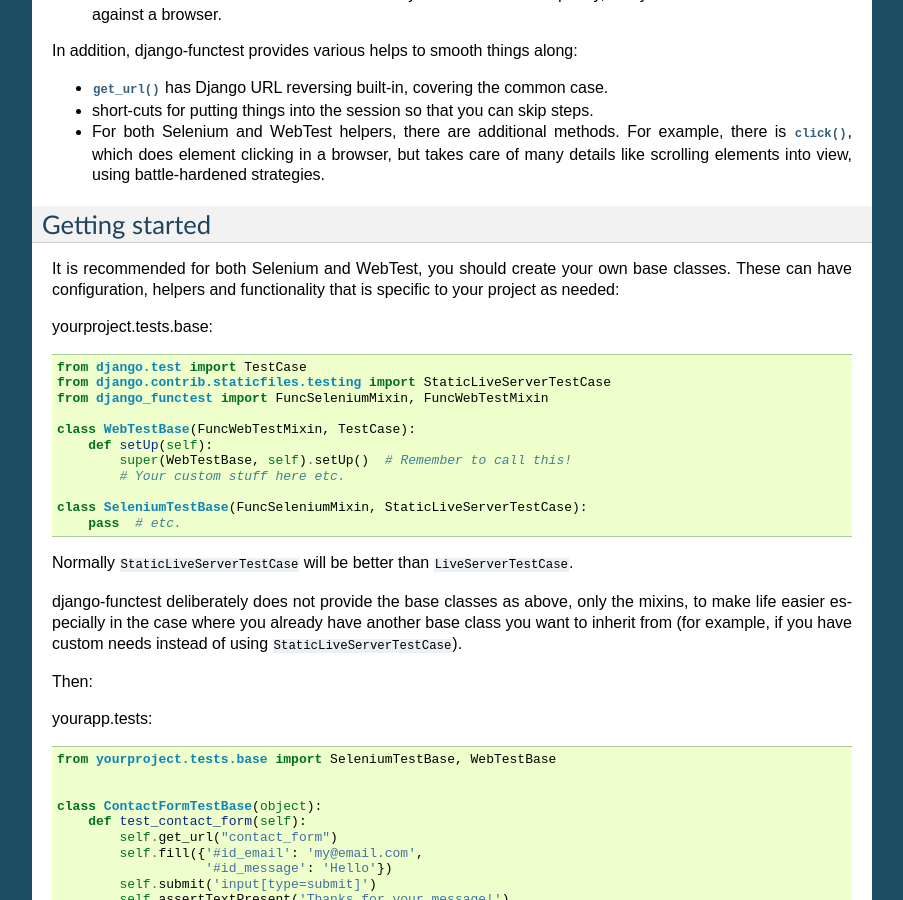
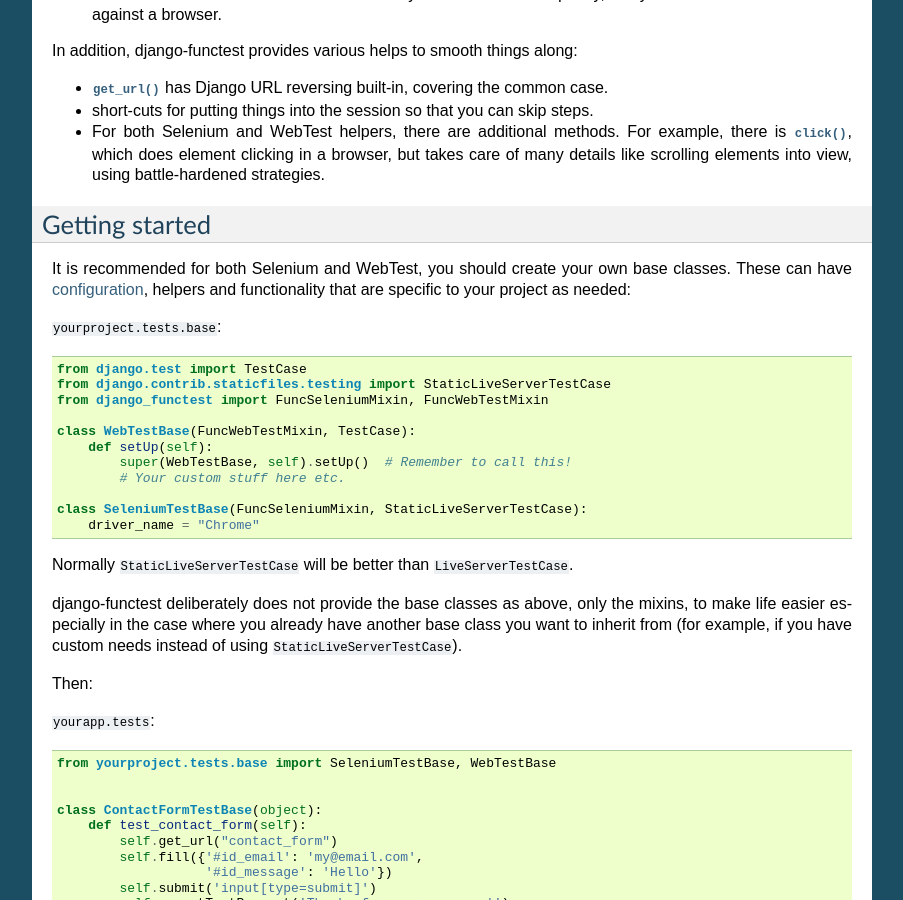
Before and after one commit to django-functest/django-functest, a Sphinx documentation site: the page built from docs/usage.rst, in a window 1280 px wide and 900 px high, scrolled down 804 px. Shown: the whole window, without its empty margins (198-1101 px from the left). Built offline with Sphinx 7.4.7, drawn with Linux system fonts in a browser that asks for light colours.

Commit message:
Docs improvements

```diff
--- a/docs/common.rst
+++ b/docs/common.rst
@@ -8,7 +8,7 @@
 Conventions:
 
 unittest provides assertion methods that are ``camelCased``. Django follows
-suite with assertion methods, but for other things defaults to the PEP8
+suit with assertion methods, but for other things defaults to the PEP8
 recommendation of ``name_with_underscores`` e.g. ``live_server_url``. We have
 followed the same pattern.
 
--- a/docs/selenium.rst
+++ b/docs/selenium.rst
@@ -6,12 +6,14 @@
 
 .. class:: django_functest.FuncSeleniumMixin
 
+   .. _selenium-configuration:
+
    **Configuration**
 
    These are class attributes and class methods that determine how the browser
    will be set up and run. It is easiest to override the class attribute, but
-   the class method exists also for more involved needs. Note that these are run
-   when ``setUpClass`` is called.
+   the class method exists also for more involved needs. Note that these are
+   used when ``setUpClass`` is called.
 
    It is usually a good idea to set up a ``FuncSeleniumMixin`` sub-class in your
    project, to be used as a base-class for your tests, and set these
--- a/docs/usage.rst
+++ b/docs/usage.rst
@@ -64,11 +64,11 @@
 ===============
 
 It is recommended for both Selenium and WebTest, you should create your own base
-classes. These can have configuration, helpers and functionality that is
-specific to your project as needed:
+classes. These can have :ref:`configuration <selenium-configuration>`, helpers
+and functionality that are specific to your project as needed:
 
 
-yourproject.tests.base::
+``yourproject.tests.base``::
 
 
   from django.test import TestCase
@@ -81,7 +81,8 @@
           # Your custom stuff here etc.
 
   class SeleniumTestBase(FuncSeleniumMixin, StaticLiveServerTestCase):
-      pass  # etc.
+      driver_name = "Chrome"
+
 
 Normally ``StaticLiveServerTestCase`` will be better than
 ``LiveServerTestCase``.
@@ -93,7 +94,7 @@
 
 Then:
 
-yourapp.tests::
+``yourapp.tests``::
 
     from yourproject.tests.base import SeleniumTestBase, WebTestBase
 
```
